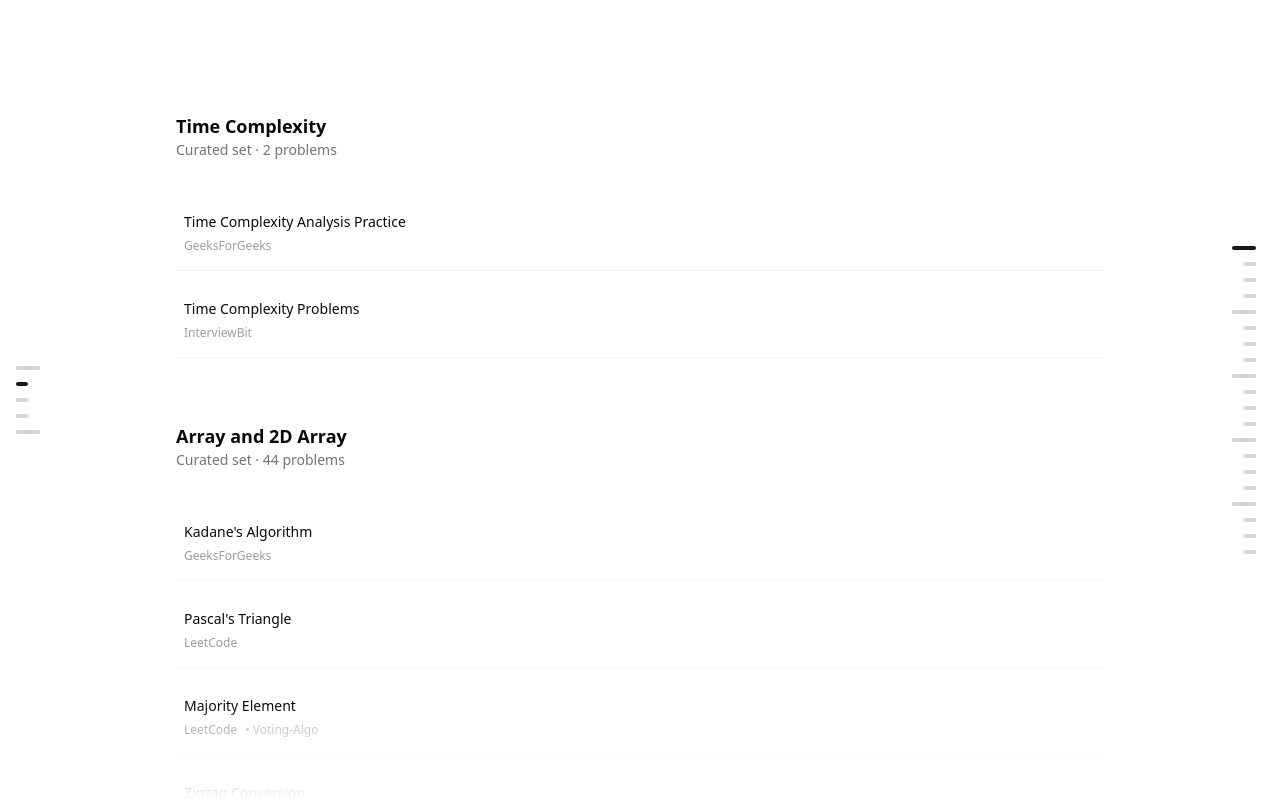
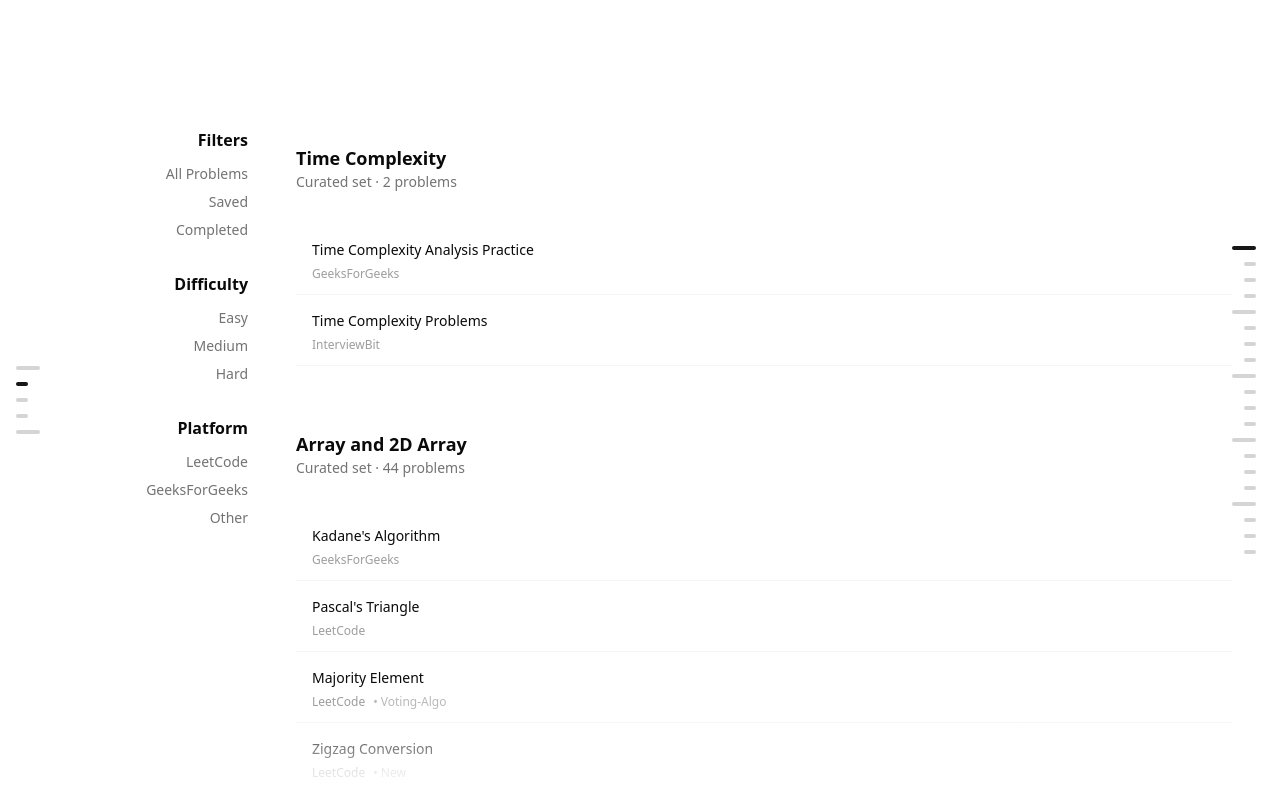
Before and after one commit to vedantlahane/xandar-lab, a Next.js app: page /lab/practice in a window 1280 px wide. Built offline with nearby package versions, Linux system fonts and the light colour scheme.

Commit message:
feat: Enhance ProblemCanvas with filters and hover actions for problem management

```diff
--- a/app/lab/practice/components/ProblemCanvas.tsx
+++ b/app/lab/practice/components/ProblemCanvas.tsx
@@ -1,6 +1,7 @@
 "use client";
 
 import { SHEET } from "../data/sheet";
+import { Check, Bookmark } from "lucide-react";
 
 interface ProblemCanvasProps {
     activeProblemId: string | null;
@@ -17,7 +18,42 @@ export default function ProblemCanvas({ activeProblemId, onProblemSelect }: Prob
                 id="problem-scroll-container"
                 className="h-full overflow-y-auto"
             >
-                <div className="max-w-5xl mx-auto px-8 md:px-12 pb-32 pt-24 space-y-12">
+                <div className="max-w-7xl mx-auto px-8 md:px-12 pb-48 pt-32">
+                    <div className="grid grid-cols-1 md:grid-cols-[200px_1fr] gap-12">
+                        {/* Left Column: Filters */}
+                        <div className="hidden md:block">
+                            <div className="sticky top-32 text-right space-y-8">
+                                <div className="space-y-3">
+                                    <h3 className="font-semibold text-foreground">Filters</h3>
+                                    <div className="space-y-2 text-sm text-muted-foreground">
+                                        <div className="hover:text-foreground cursor-pointer transition-colors">All Problems</div>
+                                        <div className="hover:text-foreground cursor-pointer transition-colors">Saved</div>
+                                        <div className="hover:text-foreground cursor-pointer transition-colors">Completed</div>
+                                    </div>
+                                </div>
+
+                                <div className="space-y-3">
+                                    <h3 className="font-semibold text-foreground">Difficulty</h3>
+                                    <div className="space-y-2 text-sm text-muted-foreground">
+                                        <div className="hover:text-foreground cursor-pointer transition-colors">Easy</div>
+                                        <div className="hover:text-foreground cursor-pointer transition-colors">Medium</div>
+                                        <div className="hover:text-foreground cursor-pointer transition-colors">Hard</div>
+                                    </div>
+                                </div>
+
+                                <div className="space-y-3">
+                                    <h3 className="font-semibold text-foreground">Platform</h3>
+                                    <div className="space-y-2 text-sm text-muted-foreground">
+                                        <div className="hover:text-foreground cursor-pointer transition-colors">LeetCode</div>
+                                        <div className="hover:text-foreground cursor-pointer transition-colors">GeeksForGeeks</div>
+                                        <div className="hover:text-foreground cursor-pointer transition-colors">Other</div>
+                                    </div>
+                                </div>
+                            </div>
+                        </div>
+
+                        {/* Right Column: Problems */}
+                        <div className="space-y-12">
                             {SHEET.map((topic) => (
                                 <section
                                     key={topic.topicName}
@@ -33,15 +69,15 @@ export default function ProblemCanvas({ activeProblemId, onProblemSelect }: Prob
                                         </p>
                                     </div>
 
-                            <div className="space-y-3">
+                                    <div className="space-y-1">
                                         {topic.problems.map((problem) => {
                                             const isActive = activeProblemId === problem.id;
                                             return (
                                                 <button
                                                     key={problem.id}
                                                     onClick={(e) => onProblemSelect(problem.id, e)}
-                                            className={`group w-full border-b border-border/40 px-2 py-4 text-left transition-all hover:bg-accent/50 ${
-                                                isActive ? "bg-accent" : ""
+                                                    className={`group relative w-full border-b border-border/40 px-4 py-3 text-left transition-all hover:bg-gradient-to-r hover:from-transparent hover:to-accent/40 ${
+                                                        isActive ? "bg-accent/50" : ""
                                                     }`}
                                                 >
                                                     <div className="flex items-start justify-between gap-3">
@@ -60,6 +96,32 @@ export default function ProblemCanvas({ activeProblemId, onProblemSelect }: Prob
                                                                 ))}
                                                             </div>
                                                         </div>
+
+                                                        {/* Hover Actions */}
+                                                        <div className="absolute right-4 top-1/2 -translate-y-1/2 flex items-center gap-2 opacity-0 transition-opacity group-hover:opacity-100">
+                                                            <div
+                                                                role="button"
+                                                                onClick={(e) => {
+                                                                    e.stopPropagation();
+                                                                    // Handle save
+                                                                }}
+                                                                className="rounded-md p-1.5 text-muted-foreground hover:bg-background hover:text-foreground hover:shadow-sm"
+                                                                title="Save for later"
+                                                            >
+                                                                <Bookmark className="h-4 w-4" />
+                                                            </div>
+                                                            <div
+                                                                role="button"
+                                                                onClick={(e) => {
+                                                                    e.stopPropagation();
+                                                                    // Handle complete
+                                                                }}
+                                                                className="rounded-md p-1.5 text-muted-foreground hover:bg-background hover:text-green-500 hover:shadow-sm"
+                                                                title="Mark as completed"
+                                                            >
+                                                                <Check className="h-4 w-4" />
+                                                            </div>
+                                                        </div>
                                                     </div>
                                                 </button>
                                             );
@@ -69,6 +131,8 @@ export default function ProblemCanvas({ activeProblemId, onProblemSelect }: Prob
                             ))}
                         </div>
                     </div>
+                </div>
+            </div>
 
             {/* Bottom Fade */}
             <div className="pointer-events-none absolute bottom-0 left-0 right-0 h-24 bg-gradient-to-t from-card to-transparent z-20" />
```
Lines whose indentation alone changed are shown as unchanged.
